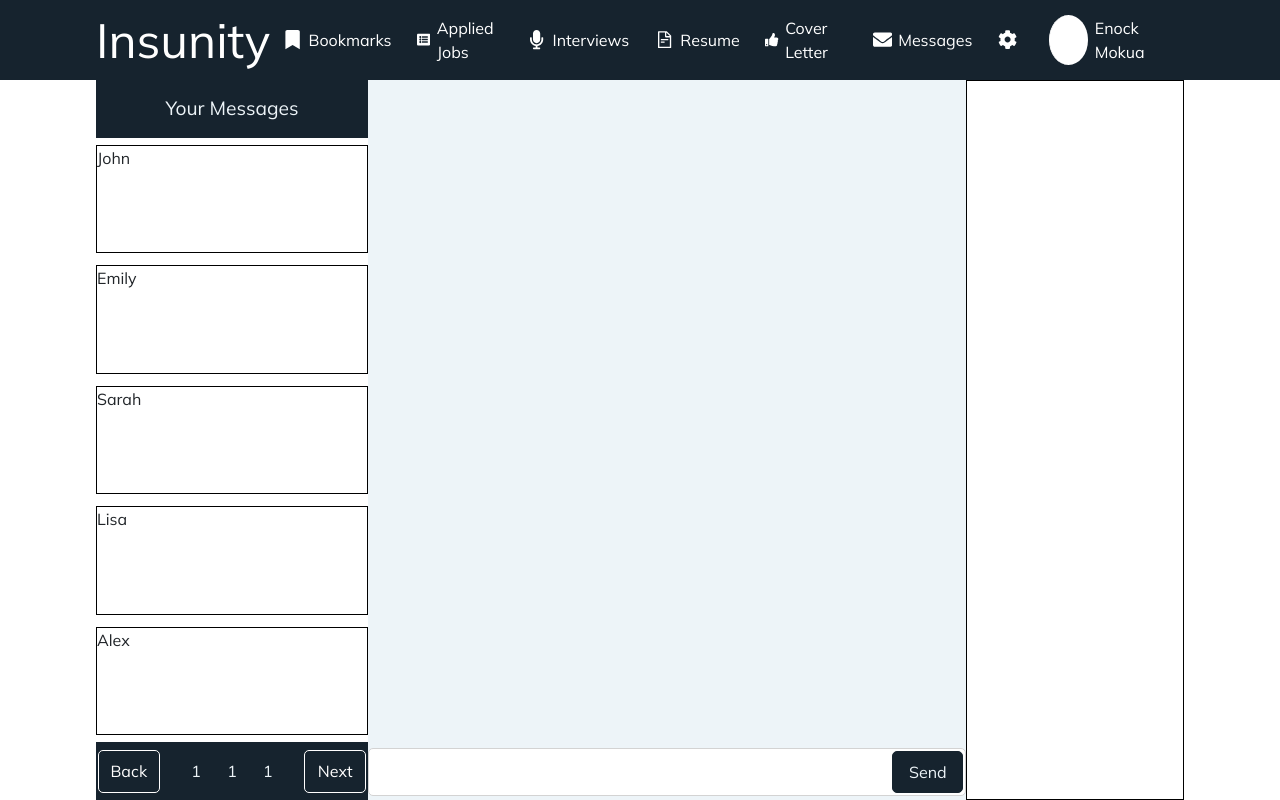
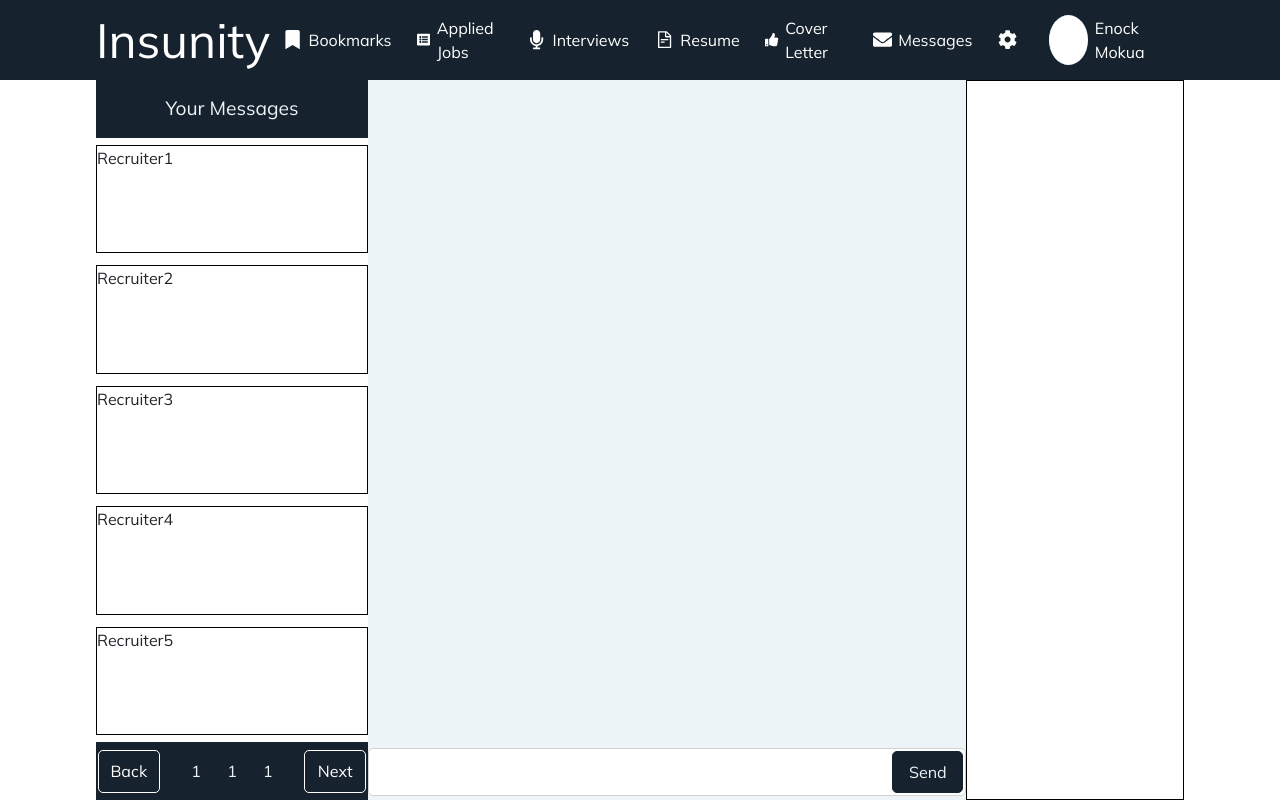
Before and after one commit to MokuaEnock/mboka, a React (Vite) app: page /seeker/messages in a window 1280 px wide. Built offline with nearby package versions, Linux system fonts and the light colour scheme; a small style sheet from the web is missing.

Commit message:
update the interview data

```diff
--- a/src/Pages/seeker/message/message.jsx
+++ b/src/Pages/seeker/message/message.jsx
@@ -5,21 +5,24 @@ import SeekerHeader from "../../../Components/seeker/header/header";
 const conversations = [
   {
     id: 1,
-    sender: "John",
-    receiver: "Alice",
+    sender: "Recruiter1",
+    receiver: "Candidate1",
     messages: [
       {
-        content: "Hey Alice, how have you been?",
+        content:
+          "Hello Candidate1, thank you for your application. Can we schedule an interview?",
         timeSent: "2023-06-08T09:00:00",
         type: "sender",
       },
       {
-        content: "I've been good, thanks! How about you?",
+        content:
+          "Sure, I'm available on Thursday at 2 PM. How about a video call?",
         timeSent: "2023-06-08T09:05:00",
         type: "receiver",
       },
       {
-        content: "I'm doing great. Do you want to catch up sometime?",
+        content:
+          "That works for me. I will send you a meeting invite. Looking forward to speaking with you.",
         timeSent: "2023-06-08T09:10:00",
         type: "sender",
       },
@@ -27,16 +30,18 @@ const conversations = [
   },
   {
     id: 2,
-    sender: "Emily",
-    receiver: "Mark",
+    sender: "Recruiter2",
+    receiver: "Candidate2",
     messages: [
       {
-        content: "Hi Mark, did you receive my email?",
+        content:
+          "Hi Candidate2, we reviewed your resume and would like to proceed with a technical assessment.",
         timeSent: "2023-06-08T10:30:00",
         type: "sender",
       },
       {
-        content: "Yes, I did. I'll get back to you soon.",
+        content:
+          "Great! Please let me know the details and any preparation I should do.",
         timeSent: "2023-06-08T10:35:00",
         type: "receiver",
       },
@@ -44,16 +49,18 @@ const conversations = [
   },
   {
     id: 3,
-    sender: "Sarah",
-    receiver: "David",
+    sender: "Recruiter3",
+    receiver: "Candidate3",
     messages: [
       {
-        content: "David, can we discuss the project tomorrow?",
+        content:
+          "Hi Candidate3, we would like to invite you for an onsite interview next week.",
         timeSent: "2023-06-08T14:20:00",
         type: "sender",
       },
       {
-        content: "Sure, let's meet at 2 PM in the conference room.",
+        content:
+          "That sounds great! Please provide me with the date, time, and location.",
         timeSent: "2023-06-08T14:25:00",
         type: "receiver",
       },
@@ -61,21 +68,24 @@ const conversations = [
   },
   {
     id: 4,
-    sender: "Lisa",
-    receiver: "Michael",
+    sender: "Recruiter4",
+    receiver: "Candidate4",
     messages: [
       {
-        content: "Hey Michael, how was your trip?",
+        content:
+          "Hello Candidate4, we would like to discuss your salary expectations for the position.",
         timeSent: "2023-06-08T16:45:00",
         type: "sender",
       },
       {
-        content: "It was fantastic! I had a great time.",
+        content:
+          "Thank you for considering me. I'm open to discussing the salary based on the market standards.",
         timeSent: "2023-06-08T16:50:00",
         type: "receiver",
       },
       {
-        content: "That's awesome. I would love to hear more about it.",
+        content:
+          "Understood. We will follow up with our offer soon. Have a great day!",
         timeSent: "2023-06-08T16:55:00",
         type: "sender",
       },
@@ -83,16 +93,18 @@ const conversations = [
   },
   {
     id: 5,
-    sender: "Alex",
-    receiver: "Sophia",
+    sender: "Recruiter5",
+    receiver: "Candidate5",
     messages: [
       {
-        content: "Sophia, are you free this weekend?",
+        content:
+          "Hello Candidate5, we are impressed with your qualifications. Can we schedule a phone interview?",
         timeSent: "2023-06-08T19:30:00",
         type: "sender",
       },
       {
-        content: "Yes, I don't have any plans. What's up?",
+        content:
+          "Certainly! Please let me know your availability, and I will be happy to arrange a call.",
         timeSent: "2023-06-08T19:35:00",
         type: "receiver",
       },
```
